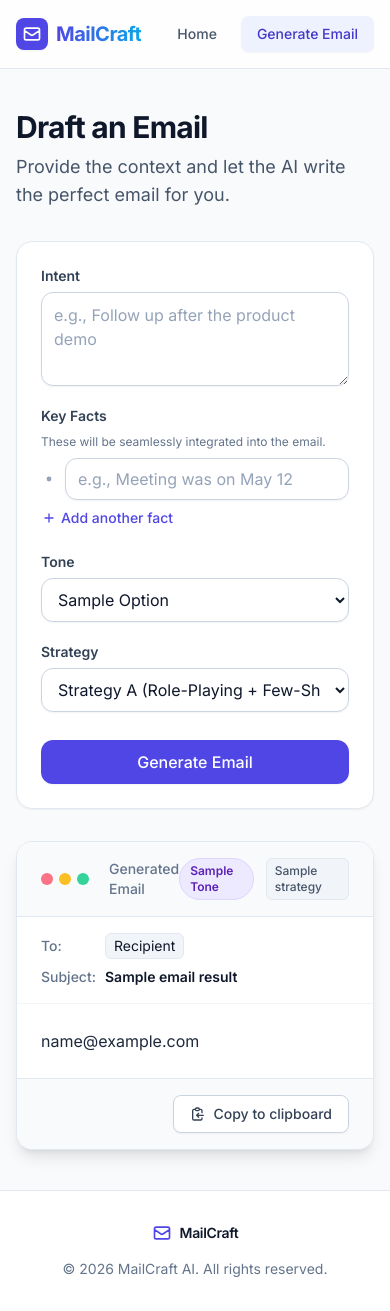
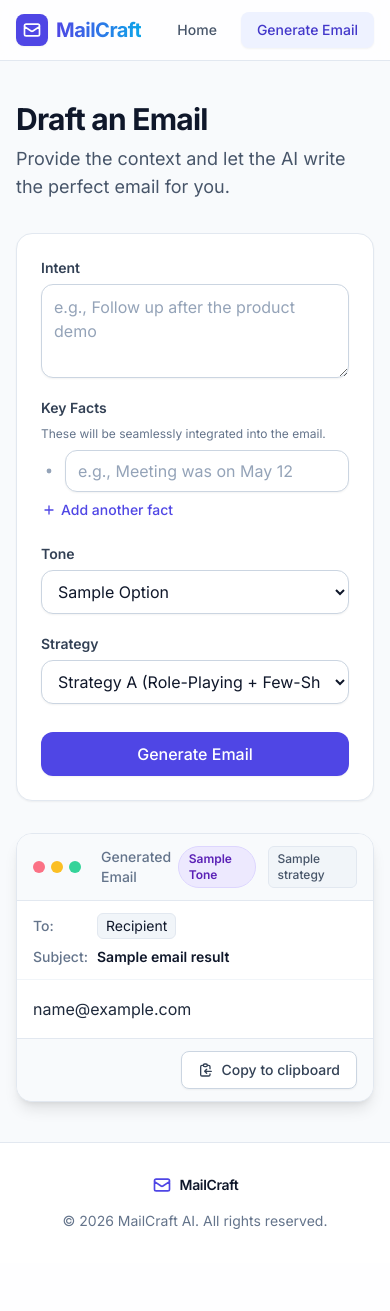
Before and after one commit to mozammalrahat/MailCraft, a Python web app: template app/templates/pages/generate.html in a window 390 px wide. After the commit the page ends 1229 px from the top, so only its background shows below. Run offline with Jinja, Linux system fonts and the light colour scheme; the template is opened without the code that fills it: most values are stand-ins (such as "Sample title", 1, 10 or a date in 2020); some libraries are stand-ins or nearby versions.

Commit message:
Enhance UI with clipboard subject, loading state, and mobile responsiveness
- Update clipboard copy logic to include the email subject
- Add loading spinner and disabled state to the generate button on submit
- Improve mobile responsiveness by adjusting padding and sticky positioning

```diff
--- a/app/templates/components/email_preview.html
+++ b/app/templates/components/email_preview.html
@@ -2,7 +2,7 @@
 
 <div class="bg-white rounded-2xl shadow-lg border border-slate-200 overflow-hidden flex flex-col h-full">
   <!-- Email Client Header -->
-  <div class="bg-slate-50 border-b border-slate-200 px-6 py-4 flex items-center justify-between">
+  <div class="bg-slate-50 border-b border-slate-200 px-4 sm:px-6 py-3 sm:py-4 flex items-center justify-between">
     <div class="flex items-center gap-3">
       <div class="flex gap-1.5">
         <div class="w-3 h-3 rounded-full bg-rose-400"></div>
@@ -18,7 +18,7 @@
   </div>
 
   <!-- Email Metadata -->
-  <div class="px-6 py-4 border-b border-slate-100 space-y-2">
+  <div class="px-4 sm:px-6 py-3 sm:py-4 border-b border-slate-100 space-y-2">
     <div class="flex items-center text-sm">
       <span class="w-16 font-medium text-slate-500">To:</span>
       <span class="text-slate-900 bg-slate-100 px-2 py-0.5 rounded-md border border-slate-200">Recipient</span>
@@ -26,13 +26,13 @@
     {% if email_result.subject %}
     <div class="flex items-center text-sm">
       <span class="w-16 font-medium text-slate-500">Subject:</span>
-      <span class="text-slate-900 font-semibold">{{ email_result.subject }}</span>
+      <span id="email-subject" class="text-slate-900 font-semibold">{{ email_result.subject }}</span>
     </div>
     {% endif %}
   </div>
 
   <!-- Email Body -->
-  <div class="p-6 flex-grow bg-white">
+  <div class="p-4 sm:p-6 flex-grow bg-white">
     <div
       id="email-preview"
       class="whitespace-pre-wrap text-base text-slate-800 leading-relaxed font-sans"
@@ -40,11 +40,17 @@
   </div>
 
   <!-- Email Footer / Actions -->
-  <div class="bg-slate-50 border-t border-slate-200 px-6 py-4 flex justify-end">
+  <div class="bg-slate-50 border-t border-slate-200 px-4 sm:px-6 py-3 sm:py-4 flex justify-end">
     <button
       type="button"
       onclick="
-        navigator.clipboard.writeText(document.getElementById('email-preview').innerText);
+        let textToCopy = '';
+        const subjectEl = document.getElementById('email-subject');
+        if (subjectEl) {
+            textToCopy += 'Subject: ' + subjectEl.innerText + '\n\n';
+        }
+        textToCopy += document.getElementById('email-preview').innerText;
+        navigator.clipboard.writeText(textToCopy);
         const icon = this.querySelector('svg');
         const text = this.querySelector('span');
         const originalText = text.innerText;
--- a/app/templates/components/navbar.html
+++ b/app/templates/components/navbar.html
@@ -1,5 +1,5 @@
 <nav class="sticky top-0 z-50 bg-white/80 backdrop-blur-md border-b border-slate-200">
-  <div class="max-w-5xl mx-auto px-4 sm:px-6 lg:px-8 py-4 flex items-center justify-between">
+  <div class="max-w-5xl mx-auto px-4 sm:px-6 lg:px-8 py-3 sm:py-4 flex items-center justify-between">
     <a href="/" class="flex items-center gap-2 group">
       <div class="bg-indigo-600 text-white p-1.5 rounded-lg group-hover:bg-indigo-700 transition-colors shadow-sm">
         <svg class="w-5 h-5" fill="none" stroke="currentColor" viewBox="0 0 24 24" xmlns="http://www.w3.org/2000/svg"><path stroke-linecap="round" stroke-linejoin="round" stroke-width="2" d="M3 8l7.89 5.26a2 2 0 002.22 0L21 8M5 19h14a2 2 0 002-2V7a2 2 0 00-2-2H5a2 2 0 00-2 2v10a2 2 0 002 2z"></path></svg>
--- a/app/templates/components/ui.html
+++ b/app/templates/components/ui.html
@@ -1,7 +1,8 @@
-{% macro button(text, type="submit", variant="primary", extra_class="") %}
+{% macro button(text, type="submit", variant="primary", extra_class="", id="") %}
   {% set base_class = "inline-flex items-center justify-center px-5 py-2.5 rounded-xl font-medium transition-all duration-200 focus:outline-none focus:ring-2 focus:ring-offset-2" %}
   {% set color = "bg-indigo-600 text-white hover:bg-indigo-700 shadow-sm hover:shadow focus:ring-indigo-500" if variant == "primary" else "bg-white text-slate-700 border border-slate-300 hover:bg-slate-50 shadow-sm focus:ring-slate-500" %}
   <button
+    {% if id %}id="{{ id }}"{% endif %}
     type="{{ type }}"
     class="{{ base_class }} {{ color }} {{ extra_class }}"
   >
--- a/app/templates/pages/generate.html
+++ b/app/templates/pages/generate.html
@@ -16,8 +16,8 @@
 <div class="grid grid-cols-1 lg:grid-cols-12 gap-8 items-start">
   <!-- Form Section -->
   <div class="lg:col-span-5 space-y-6">
-    {% call ui.card(extra_class="sticky top-24") %}
-      <form method="post" action="/generate" class="space-y-5">
+    {% call ui.card(extra_class="lg:sticky lg:top-24") %}
+      <form id="generate-form" method="post" action="/generate" class="space-y-5">
         {{ ui.form_field("Intent", "intent", field_type="textarea", value=form.intent, placeholder="e.g., Follow up after the product demo", rows=3) }}
 
         <div class="space-y-2">
@@ -96,7 +96,7 @@
         </div>
 
         <div class="pt-2">
-          {{ ui.button("Generate Email", extra_class="w-full") }}
+          {{ ui.button("Generate Email", extra_class="w-full", id="submit-btn") }}
         </div>
       </form>
     {% endcall %}
@@ -117,6 +117,15 @@
 </div>
 
 <script>
+  document.getElementById("generate-form")?.addEventListener("submit", function() {
+    const btn = document.getElementById("submit-btn");
+    if (btn) {
+      btn.disabled = true;
+      btn.classList.add("opacity-75", "cursor-not-allowed");
+      btn.innerHTML = '<svg class="animate-spin -ml-1 mr-2 h-5 w-5 text-white" xmlns="http://www.w3.org/2000/svg" fill="none" viewBox="0 0 24 24"><circle class="opacity-25" cx="12" cy="12" r="10" stroke="currentColor" stroke-width="4"></circle><path class="opacity-75" fill="currentColor" d="M4 12a8 8 0 018-8V0C5.373 0 0 5.373 0 12h4zm2 5.291A7.962 7.962 0 014 12H0c0 3.042 1.135 5.824 3 7.938l3-2.647z"></path></svg> Generating...';
+    }
+  });
+
   document.getElementById("add-fact")?.addEventListener("click", () => {
     const container = document.getElementById("facts-container");
 
--- a/app/templates/pages/index.html
+++ b/app/templates/pages/index.html
@@ -4,7 +4,7 @@
 {% block title %}{{ title }}{% endblock %}
 
 {% block content %}
-<div class="flex flex-col items-center justify-center text-center py-16 sm:py-24">
+<div class="flex flex-col items-center justify-center text-center py-12 sm:py-24">
   <div class="inline-flex items-center gap-2 px-3 py-1 rounded-full bg-indigo-50 text-indigo-700 text-sm font-medium mb-6 border border-indigo-100">
     <span class="flex h-2 w-2 rounded-full bg-indigo-600"></span>
     AI-Powered Email Generation
```
